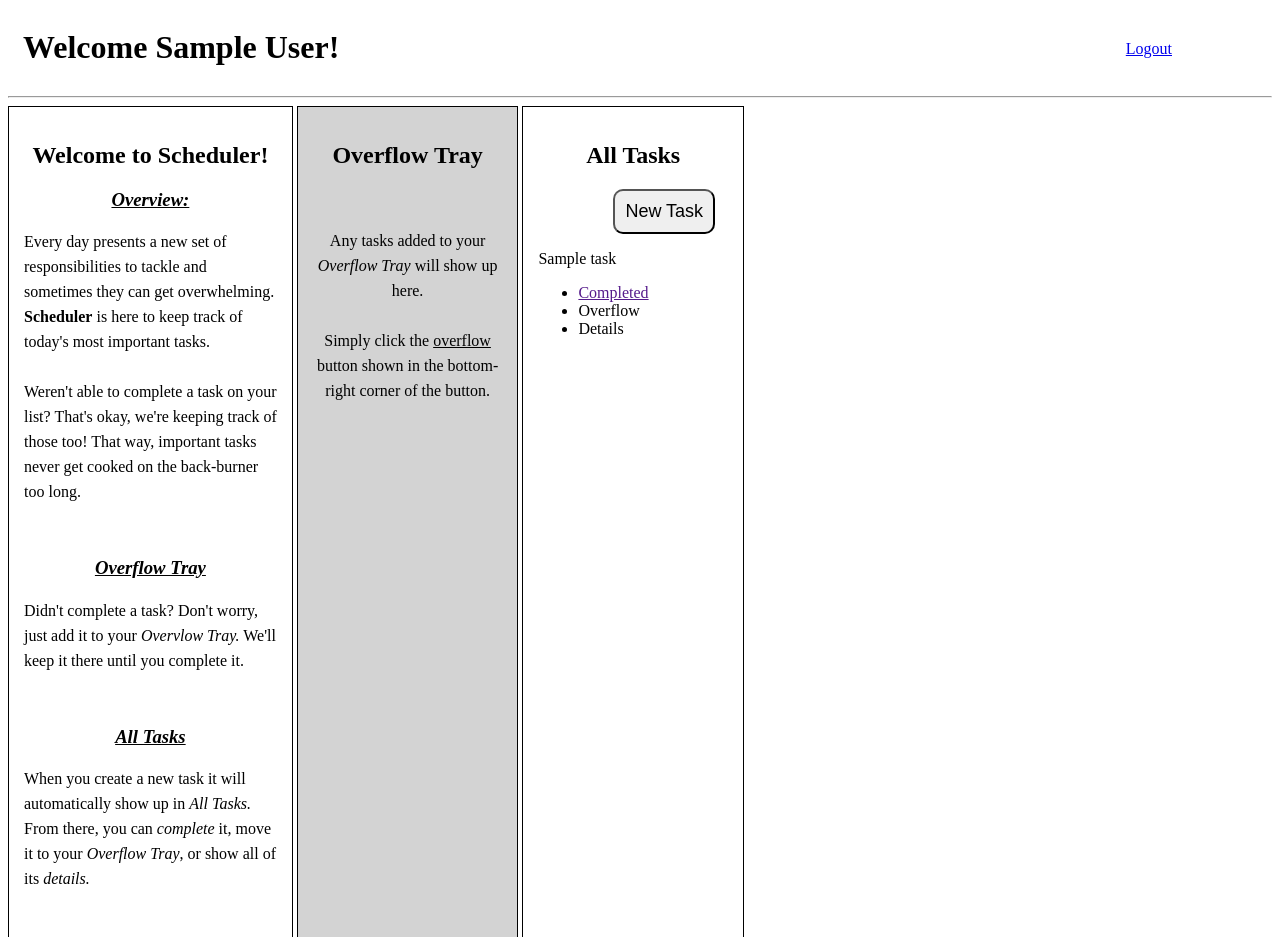
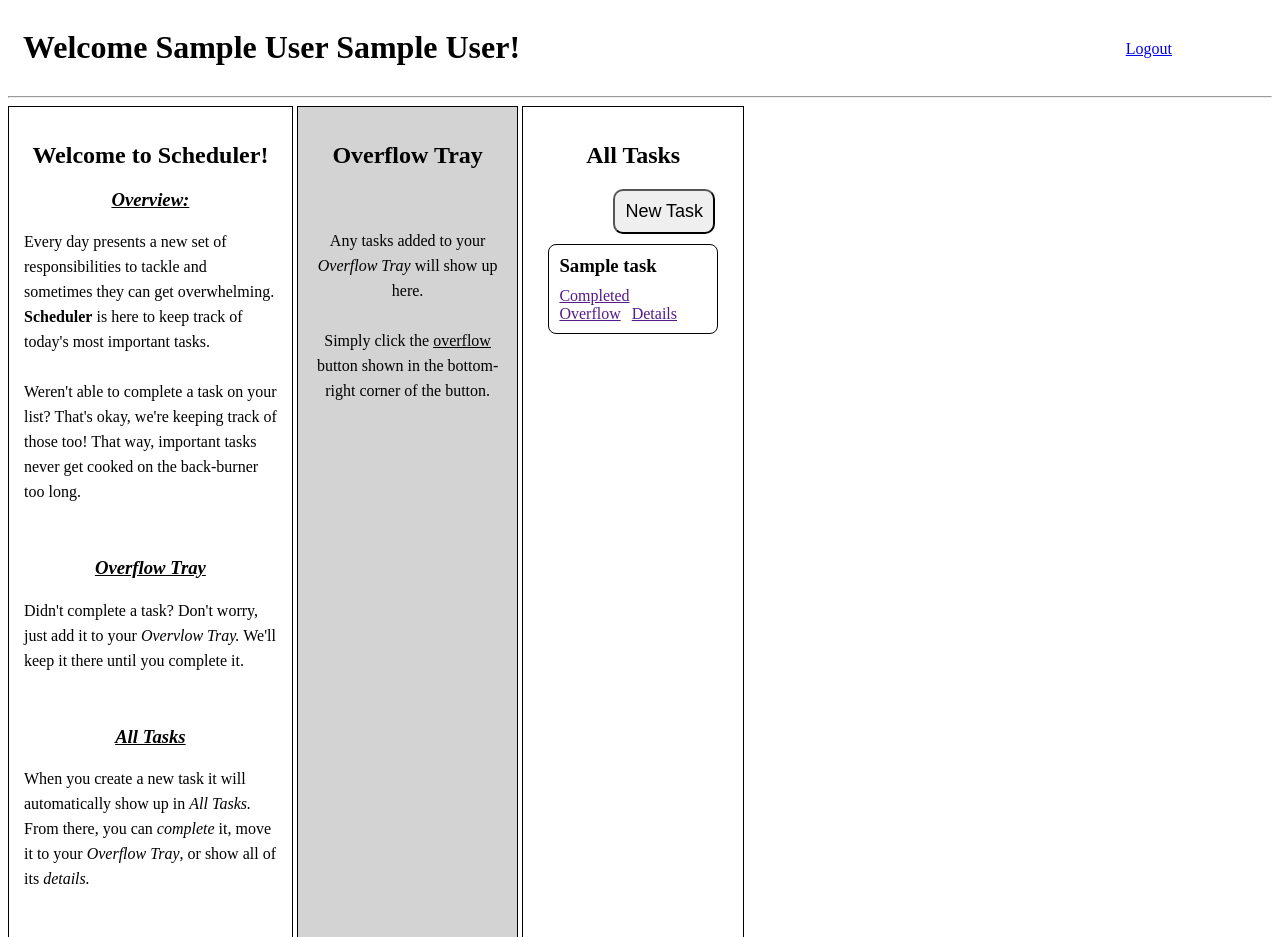
Before and after one commit to IsaiahWHayes/scheduler, a Flask app: page /schedule in a window 1280 px wide. Shown: the top 937 px of the page. Run offline with Flask 2, Linux system fonts and the light colour scheme; the visitor is signed in with stand-in values (Sample User, id 1); tables that the repository leaves empty hold one stand-in row (values such as "Sample post").

Commit message:
minor changes section 3 in regard to task title's header and added additional styling to each tasks. Added hidden scrollbars to section three's container.

```diff
--- a/static/schedule.css
+++ b/static/schedule.css
@@ -13,52 +13,8 @@
     margin-top: 32px;
 }
 
-.section-one {
-    height: 800px;
-    width: 20%;
-    display: inline-block;
-    padding: 15px;
-    vertical-align: top;
-}
-
-.section-two {
-    height: 800px;
-    width: 15%;
-    display: inline-block;
-    padding: 15px;
-    vertical-align: top;
-    background-color: lightgrey;
-}
-
-.section-three {
-    height: 800px;
-    width: 15%;
-    display: inline-block;
-    padding: 15px;
-    vertical-align: top;
-}
-
-    .section-three button {
-        font-size: large;
-        padding: 10px;
-        border-radius: 10px;
-        margin-left: 75px;
-    }
-
-.section-four {
-    height: 800px;
-    width: 41.5%;
-    display: inline-block;
-    padding: 15px;
-    vertical-align: top;
-}
-
 .section-headers {
     text-align: center;
-}
-
-#section-four-header {
-    text-align: left;
 }
 
 .section-subheaders {
@@ -70,10 +26,81 @@
     line-height: 25px;
 }
 
-.section-two .section-text {
-    margin-top: 59px;
-    text-align: center;
+/* section one (1) */
+.section-one {
+    height: 800px;
+    width: 20%;
+    display: inline-block;
+    padding: 15px;
+    vertical-align: top;
 }
+
+/* section two (2) */
+.section-two {
+    height: 800px;
+    width: 15%;
+    display: inline-block;
+    padding: 15px;
+    vertical-align: top;
+    background-color: lightgrey;
+}
+
+    .section-two .section-text {
+        margin-top: 59px;
+        text-align: center;
+    }
+
+/* section three (3) */
+.section-three {
+    height: 800px;
+    width: 15%;
+    display: inline-block;
+    padding: 15px;
+    vertical-align: top;
+    /* hidden scrollbars for IE and Edge */
+    -ms-overflow-style: none;
+}
+
+    /* hidden scrollbars for Chrome, Safari and Opera */
+    .section-three::-webkit-scrollbar {
+        display: none;
+    }
+
+    .each-task {
+        border: solid thin black;
+        border-radius: 8px;
+        margin: 10px;
+        padding: 10px;
+    }
+
+    .each-task h3 {
+        margin-top: 0px;
+        margin-bottom: 10px;
+    }
+
+    .each-task a {
+        margin-right: 7px;
+    }
+
+    .section-three button {
+        font-size: large;
+        padding: 10px;
+        border-radius: 10px;
+        margin-left: 75px;
+    }
+
+/* Section Four (4) */
+.section-four {
+    height: 800px;
+    width: 41.5%;
+    display: inline-block;
+    padding: 15px;
+    vertical-align: top;
+}
+
+    #section-four-header {
+        text-align: left;
+    }
 
 .task-top {
     margin: 0px 35px;
--- a/templates/schedule.html
+++ b/templates/schedule.html
@@ -9,7 +9,7 @@
 <body>
     <div class="container">
         <div class="header">
-            <h1>Welcome {{ session['users_fname'] }}!</h1>
+            <h1>Welcome {{ session['users_fname'] }} {{ session['users_lname'] }}!</h1>
 
             <!-- logout button here -->
             <a href="/logout">Logout</a>
@@ -54,12 +54,12 @@
 
             {% for each_task in users_tasks %}
             <div class="each-task">
-                <p>{{ each_task["task_name"] }}</p>
-                <ul>
-                    <li><a href="">Completed</a></li>
-                    <li><a href=""></a>Overflow</li>
-                    <li><a href=""></a>Details</li>
-                </ul>
+                <h3>{{ each_task["task_name"] }}</h3>
+
+                <!-- task functionality links -->
+                <a href="">Completed</a>
+                <a href="">Overflow</a>
+                <a href="">Details</a>
             </div>
             {% endfor %}
         </div>
```
